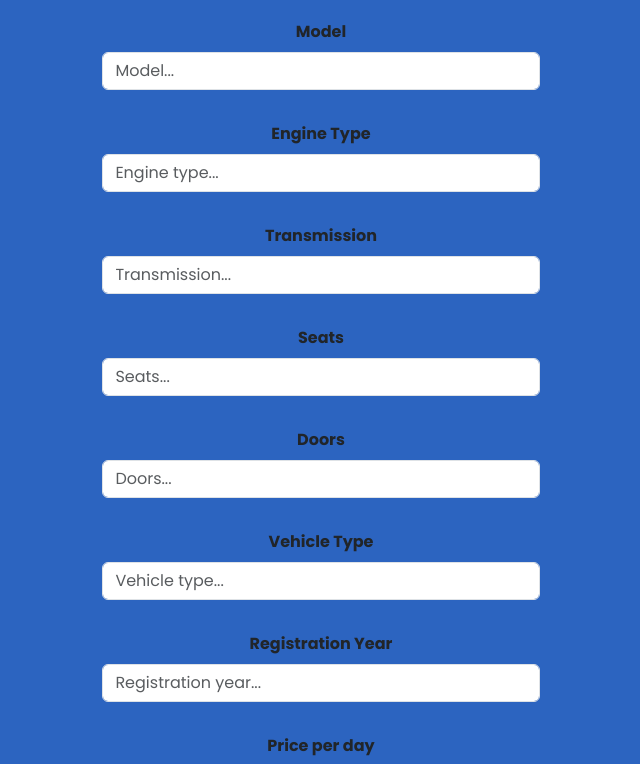
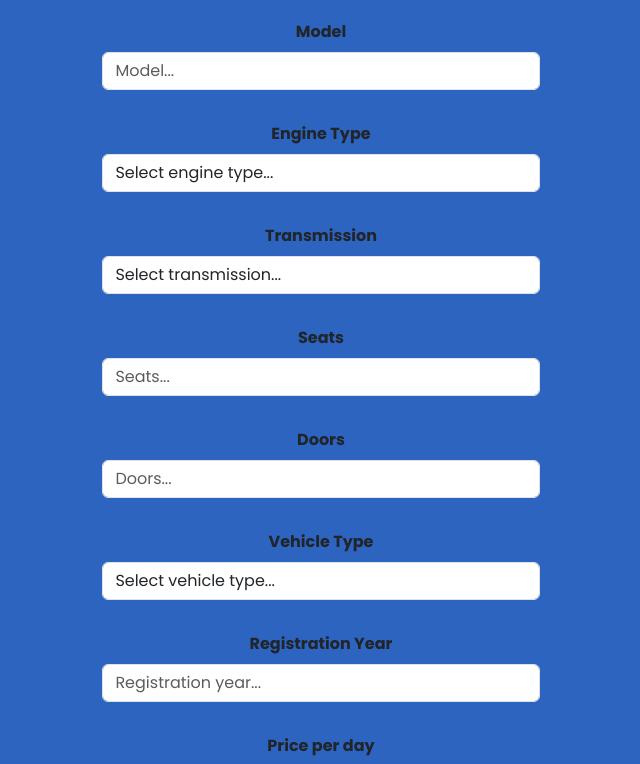
Before and after one commit to Driazzt/PROYECTO-FINAL-RENTACAR, a React (Vite) app in the folder frontend/: page /create in a window 1280 px wide. Shown: the part 404-1168 px from the top of the page, without its empty margins (319-959 px from the left). Built offline with nearby package versions, Linux system fonts and the light colour scheme; a web font is replaced by a local one.

Commit message:
VigesimoSexto Commit: Fixes en botones y navigates.

```diff
--- a/frontend/src/Components/User/CreateUserComponent.jsx
+++ b/frontend/src/Components/User/CreateUserComponent.jsx
@@ -35,7 +35,7 @@ const CreateUserComponent = () => {
     const createHandler = async () => {
         try {
             const response = await createUserFetch(newUser);
-            navigate('/home');
+            navigate('/getAllUsers');
             if (response) { }
         } catch (error) {
             console.error('Error creating user', error);
--- a/frontend/src/Components/User/MyProfileComponent.jsx
+++ b/frontend/src/Components/User/MyProfileComponent.jsx
@@ -98,10 +98,8 @@ const MyProfileComponent = () => {
         <div className="container-fluid mt-4">
             <img src={logoDrivezzy1} />
             <div className="d-flex justify-content-between align-items-center mb-4">
-                <button className="btn btn-terciarie" onClick={goLogout}>
-                    Logout
-                </button>
-                <button className="btn btn-secondary-home" onClick={goHomePage}>Back Home</button>
+                <button className="btn btn-terciarie" onClick={goHomePage}>Back Home</button>
+                <button className="btn btn-terciarie" onClick={goLogout}>Logout</button>
             </div>
 
             <div className="mb-4">
--- a/frontend/src/Components/User/UserComponent.jsx
+++ b/frontend/src/Components/User/UserComponent.jsx
@@ -41,6 +41,14 @@ const UserComponent = () => {
         navigate(`/myProfile/${userId}`);
     };
 
+    const myProfile = () => {
+        navigate("/myProfile")
+    }
+
+    const createUserHandler = () => {
+        navigate("/createUser")
+    }
+
     const goHomePage = () => {
         navigate("/home");
     };
@@ -56,11 +64,11 @@ const UserComponent = () => {
                 <button className="btn btn-terciarie" onClick={goHomePage}>
                     Home
                 </button>
-                <button className="btn btn-terciarie" onClick={goVehicleList}>
-                    Vehicle List
+                <button className="btn btn-terciarie" onClick={myProfile}>
+                    My profile
                 </button>
-                <button className="btn btn-terciarie" onClick={goLogout}>
-                    Logout
+                <button className="btn btn-terciarie" onClick={createUserHandler}>
+                    Create User
                 </button>
             </div>
             {!users ? (
--- a/frontend/src/Components/Vehicles/CreateVehicles/CreateVehiclesComponent.jsx
+++ b/frontend/src/Components/Vehicles/CreateVehicles/CreateVehiclesComponent.jsx
@@ -9,7 +9,18 @@ const CreateVehiclesComponent = () => {
 
     const navigate = useNavigate()
 
-    const [newVehicle, setNewVehicle] = useState()
+    const [newVehicle, setNewVehicle] = useState({
+        brand: '',
+        model: '',
+        engine_type: '',
+        transmission: '',
+        seats: 0,
+        doors: 0,
+        vehicle_type: '',
+        registration_year: 2010,
+        price_per_day: 0,
+        image: ''
+    });
     const newVehicleHandler = (fieldName, fieldValue) => {
         setNewVehicle({
             ...newVehicle,
@@ -71,24 +82,31 @@ const CreateVehiclesComponent = () => {
 
                     <div className="mb-3 w-100">
                         <label className="form-label fw-bold">Engine Type</label>
-                        <input
-                            type="text"
+                        <select
                             className="form-control"
                             placeholder="Engine type..."
                             name="engine_type"
                             onChange={(e) => newVehicleHandler(e.target.name, e.target.value)}
-                        />
+                        >
+                            <option value="">Select engine type...</option>
+                            <option value="Gasoline">Gasoline</option>
+                            <option value="Diesel">Diesel</option>
+                            <option value="Hybrid">Hybrid</option>
+                        </select>
                     </div>
 
                     <div className="mb-3 w-100">
                         <label className="form-label fw-bold">Transmission</label>
-                        <input
-                            type="text"
+                        <select
                             className="form-control"
                             placeholder="Transmission..."
                             name="transmission"
                             onChange={(e) => newVehicleHandler(e.target.name, e.target.value)}
-                        />
+                        >
+                            <option value="">Select transmission...</option>
+                            <option value="Manual">Manual</option>
+                            <option value="Automatic">Automatic</option>
+                        </select>
                     </div>
 
                     <div className="mb-3 w-100">
@@ -115,13 +133,19 @@ const CreateVehiclesComponent = () => {
 
                     <div className="mb-3 w-100">
                         <label className="form-label fw-bold">Vehicle Type</label>
-                        <input
-                            type="text"
+                        <select
                             className="form-control"
                             placeholder="Vehicle type..."
                             name="vehicle_type"
                             onChange={(e) => newVehicleHandler(e.target.name, e.target.value)}
-                        />
+                        >
+                            <option value="">Select vehicle type...</option>
+                            <option value="Hatchback">Hatchback</option>
+                            <option value="SUV">SUV</option>
+                            <option value="Sedan">Sedan</option>
+                            <option value="Cabrio">Cabrio</option>
+                            <option value="Van">Van</option>
+                        </select>
                     </div>
 
                     <div className="mb-3 w-100">
@@ -131,6 +155,7 @@ const CreateVehiclesComponent = () => {
                             className="form-control"
                             placeholder="Registration year..."
                             name="registration_year"
+                            min="2010"
                             onChange={(e) => newVehicleHandler(e.target.name, e.target.value)}
                         />
                     </div>
--- a/frontend/src/Components/Vehicles/InfoVehicles/VehiclesInfoComponent.jsx
+++ b/frontend/src/Components/Vehicles/InfoVehicles/VehiclesInfoComponent.jsx
@@ -23,7 +23,7 @@ const VehiclesInfoComponent = () => {
     const [newVehicleModify, setNewVehicleModify] = useState(undefined)
     const [isEdit, setIsEdit] = useState(undefined)
 
-
+    //TODO:
     const initialValuesForm = {
         brand: "",
         model: "",
--- a/frontend/src/Pages/LoginPage.jsx
+++ b/frontend/src/Pages/LoginPage.jsx
@@ -46,7 +46,7 @@ const LoginPage = () => {
         }))
     }
 
-
+    //TODO:
     const initialValuesForm = {
         name: "",
         username: "",
```
